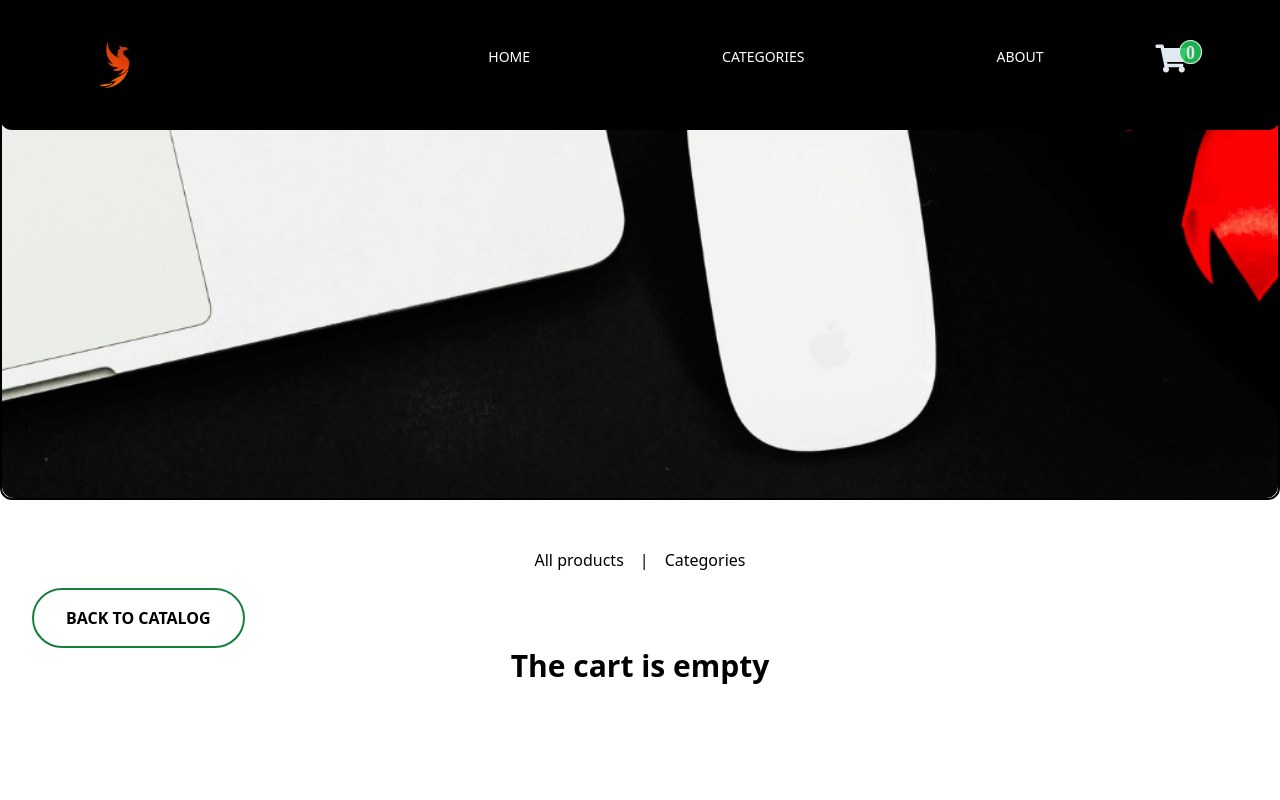
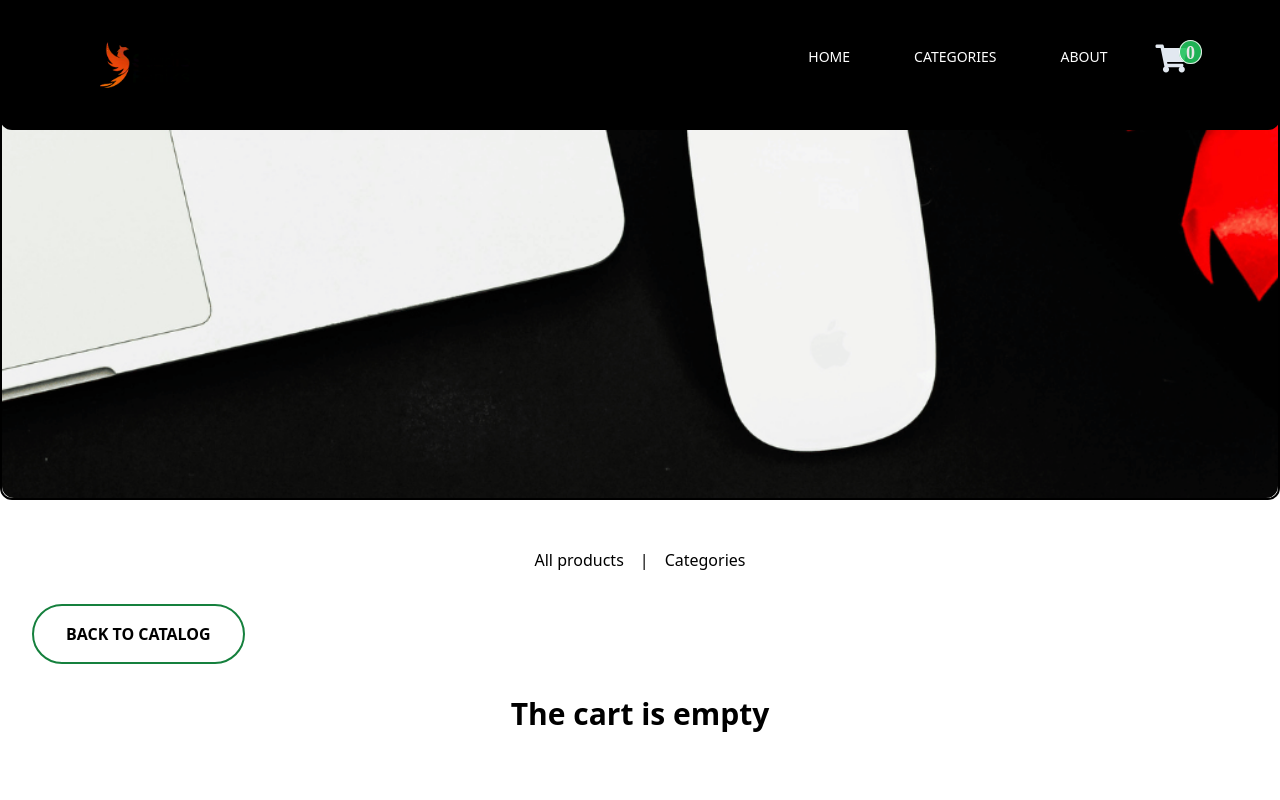
Before and after one commit to MateuszKuruc/vue-shopping-cart, a Vue app: page /cart in a window 1280 px wide. Shown: the top 800 px of the page. Built offline with nearby package versions, Linux system fonts and the light colour scheme.

Commit message:
add small ui changes

```diff
--- a/src/components/NavBar.vue
+++ b/src/components/NavBar.vue
@@ -13,21 +13,21 @@
         />
       </div>
       <ul v-show="!mobile" class="flex items-center flex-1 justify-end">
-        <li class="uppercase p-16 ml-16 flex">
+        <li class="uppercase flex">
           <router-link
             class="font-medium text-white list-none text no-underline text-sm transition-all duration-500 ease-in-out pb-4 hover:text-green-500"
             :to="{ name: 'Catalog' }"
             >Home</router-link
           >
         </li>
-        <li class="uppercase p-16 ml-16 flex">
+        <li class="uppercase mx-16 flex">
           <router-link
             class="font-medium text-white list-none text no-underline text-sm transition-all duration-500 ease-in-out pb-4 hover:text-green-500"
             :to="{ name: 'Categories' }"
             >Categories</router-link
           >
         </li>
-        <li class="uppercase p-16 ml-16 flex">
+        <li class="uppercase flex">
           <router-link
             class="font-medium text-white list-none text no-underline text-sm transition-all duration-500 ease-in-out pb-4 hover:text-green-500"
             :to="{ name: 'About' }"
@@ -57,23 +57,23 @@
       <transition name="mobile-nav">
         <ul
           v-show="mobileNav"
-          class="flex flex-col w-[100%] fixed max-w-[250px] h-[100%] bg-white top-0 left-0 gap-6"
+          class="flex flex-col w-[100%] fixed max-w-[250px] h-[100%] bg-white top-0 left-0 gap-6 pt-8 rounded-r-xl"
         >
-          <li class="ml-0">
+          <li class="p-3">
             <router-link
               class="font-medium text-black list-none text no-underline text-sm transition-all duration-500 ease-in-out pb-4 hover:text-green-500"
               :to="{ name: 'Catalog' }"
               >Home</router-link
             >
           </li>
-          <li class="ml-0">
+          <li class="p-3">
             <router-link
               class="font-medium text-black list-none text no-underline text-sm transition-all duration-500 ease-in-out pb-4 hover:text-green-500"
               :to="{ name: 'Categories' }"
               >Categories</router-link
             >
           </li>
-          <li class="ml-0">
+          <li class="p-3">
             <router-link
               class="font-medium text-black list-none text no-underline text-sm transition-all duration-500 ease-in-out pb-4 hover:text-green-500"
               :to="{ name: 'About' }"
--- a/src/views/ShoppingCart.vue
+++ b/src/views/ShoppingCart.vue
@@ -1,11 +1,13 @@
 <template>
-  <BackButton class="ml-8" @click="router.push({ name: 'Catalog' })" />
+  <BackButton class="ml-8 md:mb-8 mt-8" @click="router.push({ name: 'Catalog' })" />
   <div class="text-center" v-if="!productStore.cart.length">
     <h1 class="text-3xl font-bold md:mt-0 mt-14">The cart is empty</h1>
   </div>
   <div v-else>
     <div v-for="product in productStore.cart" :key="product.id">
-      <div class="flex md:flex-row flex-col justify-between md:items-center shadow-2xl rounded-xl md:p-16 p-8 md:gap-0 gap-2">
+      <div
+        class="flex md:flex-row flex-col justify-between md:items-center shadow-2xl rounded-xl md:p-16 p-8 md:gap-0 gap-2"
+      >
         <img :src="product.thumbnail" alt="" class="rounded-xl md:w-[20%] w-[100%]" />
         <span>Brand: {{ product.brand }}</span>
         <span>Category: {{ product.category }}</span>
@@ -27,7 +29,7 @@
 import { productsStore } from '@/stores/products'
 import { useRouter } from 'vue-router'
 import BackButton from '../components/BackButton.vue'
-import RemoveButton from '@/components/RemoveButton.vue';
+import RemoveButton from '@/components/RemoveButton.vue'
 
 const productStore = productsStore()
 const router = useRouter()
```
